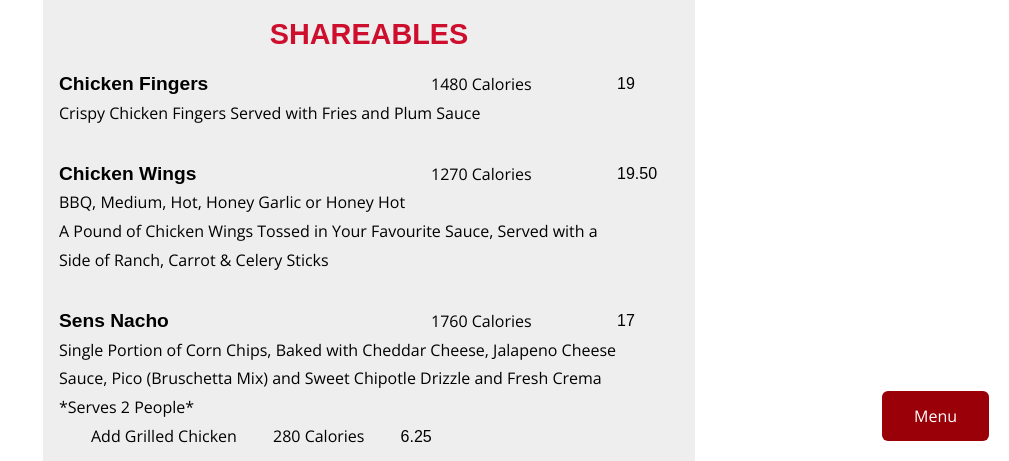
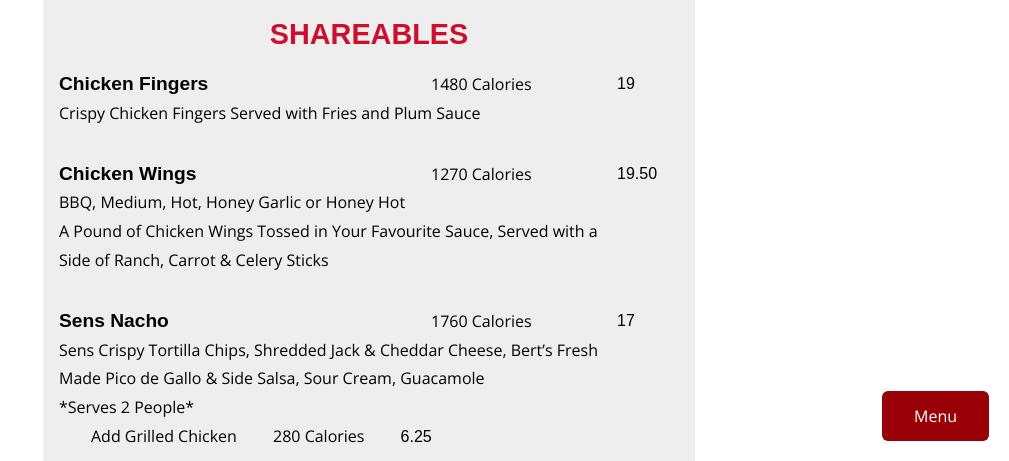
Before and after one commit to sojack/berts, a Gatsby site: page /berts in a window 1280 px wide. Shown: the part 339-800 px from the top of the page, without its empty margins (271-1280 px from the left). Built offline with nearby package versions, Linux system fonts and the light colour scheme; Gatsby itself is replaced by a stand-in of ours; a web font is replaced by a local one.

Commit message:
minor change in item description

```diff
--- a/src/pages/berts.js
+++ b/src/pages/berts.js
@@ -178,7 +178,7 @@ const BertsPage = () => {
           <p  className="calories">1760 Calories</p>
           <p className="price">17</p>
           <div className="description">
-            <p>Single Portion of Corn Chips, Baked with Cheddar Cheese, Jalapeno Cheese Sauce, Pico (Bruschetta Mix) and Sweet Chipotle Drizzle and Fresh Crema</p>
+            <p>Sens Crispy Tortilla Chips, Shredded Jack &amp; Cheddar Cheese, Bert’s Fresh Made Pico de Gallo &amp; Side Salsa, Sour Cream, Guacamole</p>
             <p>*Serves 2 People* </p>
             <p className="addItem">Add Grilled Chicken <span className="addCalories">280 Calories</span> <span className="addPrice">6.25</span> </p>
           </div>
```
